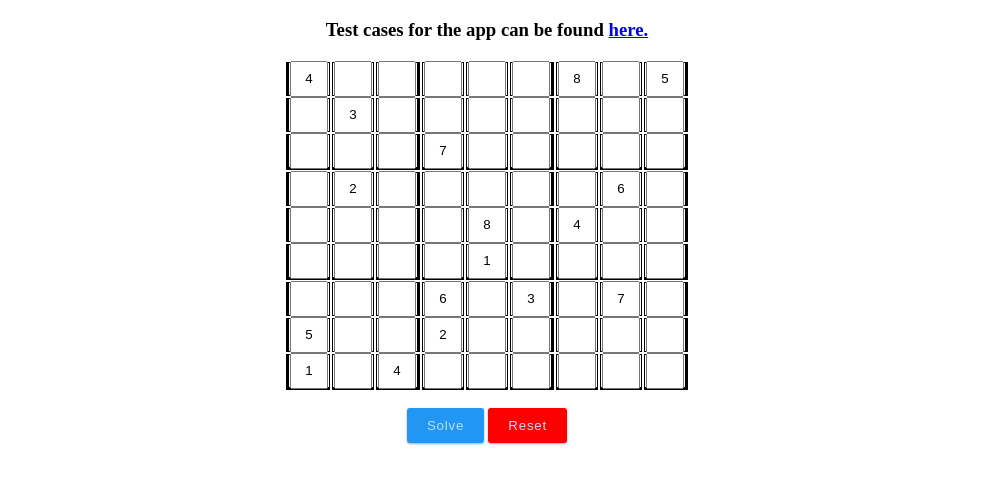
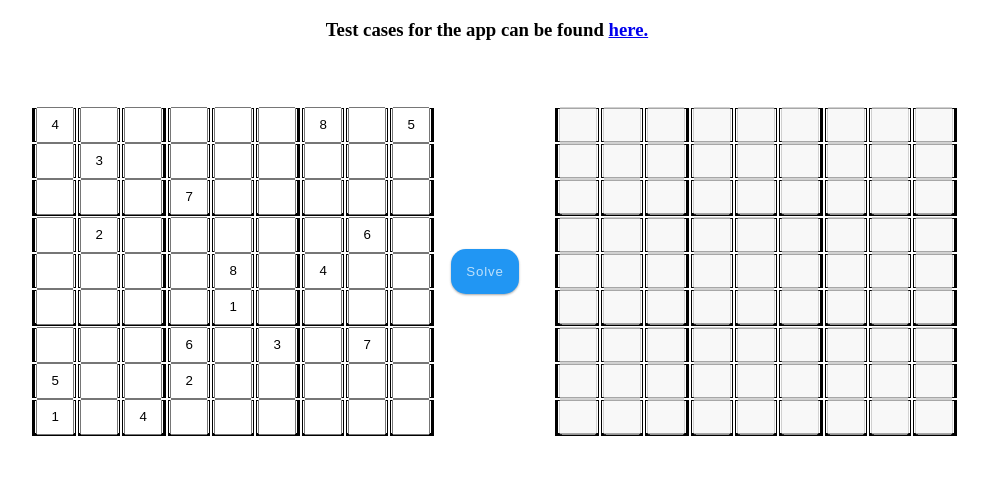
Before and after one commit to tosinoni/sudoku, a website: page public/views/sudoku.html in a window 1280 px wide. Shown: the part 61-544 px from the top of the page, without its empty margins (153-1141 px from the left). Drawn offline with nearby package versions, Linux system fonts and the light colour scheme; some packages are replaced by stand-ins of ours; a script that the page names is missing.

Commit message:
[Issue #1] changed view

```diff
--- a/public/js/grid/sudoku-grid.css
+++ b/public/js/grid/sudoku-grid.css
@@ -20,8 +20,14 @@ tr:nth-child(3n) td {
   border-bottom:solid ;
 }
 
-.btn-box {
-    text-align: center;
+.inline{
+    display: inline-flex;
+    align-items: center;
+    padding: 15px;
+}
+
+.center {
+  text-align: center;
 }
 
 input[type=number]{
@@ -43,28 +49,20 @@ input.ng-invalid {
     background-color: pink;
 }
 
-.btn {
+button {
   background: #2196F3;
   color: #bce0fb;
   border: none;
   padding: 10px 20px;
-  border-radius: 3px;
+  border-radius: 15px;
   letter-spacing: 0.06em;
   text-decoration: aliceblue;
   outline: none;
   box-shadow: 0 1px 3px rgba(0, 0, 0, 0.12), 0 1px 2px rgba(0, 0, 0, 0.24);
   transition: all 0.3s cubic-bezier(0.25, 0.8, 0.25, 1);
-  display:inline-block;
   cursor: pointer;
 }
 
-.btn-reset {
-    background: red;
-}
-
-.btn-reset , .btn-submit {
-    display:inline-block;
-}
 .btn-submit:hover {
   background: rgb(25, 107, 170);
   color: #bce0fb;
--- a/public/js/grid/sudoku-grid.js
+++ b/public/js/grid/sudoku-grid.js
@@ -1,71 +1,12 @@
 'use strict';
-function sudokuGridController($scope, $element, $attrs, sudokuService, sudokuSolver) {
-    var ctrl = this;
-
-    // this function verifies a grid on input change for a square
-    ctrl.change = function() {
-        ctrl.verifyGrid();
-    }
-
-    //this function resets a grid to its default sequence
-    ctrl.reset = function() {
-        ctrl.grid = angular.copy(ctrl.originalGrid);
-    }
-
-    //this function checks every square to make sure it's valid
-    ctrl.verifyGrid = function() {
-        for (var row of ctrl.grid) {
-            for (var col of row) {
-                ctrl.isSquareValid(col)
-            }
-        }
-    }
-
-    ctrl.isSquareValid = function(square) {
-        var modelGrid = sudokuService.getModelGrid(ctrl.grid);
-        var isValid = sudokuService.isSequenceValidForSquare(modelGrid, square.id, modelGrid[square.id]);
-
-        //set the validity of the square in the form
-        $scope.frm[square.id].$setValidity("number", isValid);
-    }
-
-    ctrl.solve = function() {
-        if (!$scope.frm.$valid) {
-            swal("Oops", "The grid is having some issues", "error");
-        } else {
-            var modelGrid = sudokuService.getModelGrid(ctrl.grid);
-            //parsing the grid for the solve method in sudoku solver
-            var parsedGrid = sudokuSolver.parseGrid(modelGrid);
-
-            //calculating the time it takes to solve the puzzle
-            var t0 = performance.now();
-            var solvedGrid = sudokuSolver.solve(parsedGrid);
-            var t1 = performance.now();
-            var timetakenForAlgorithm = Math.round(t1 - t0)/1000 + " seconds";
-
-            if (solvedGrid) {
-                ctrl.grid = sudokuService.getGridForDisplay(solvedGrid);
-                swal("Yaaah", "Puzzle has been solved in " + timetakenForAlgorithm, "success");
-            } else {
-                swal("Oops", "solution could not be found", "error");
-            }
-
-        }
-    }
-
-    angular.element(document).ready(function () {
-        ctrl.originalGrid = angular.copy(ctrl.grid);
-        ctrl.verifyGrid();
-        $scope.$apply();
-    });
-}
 
 angular.module('SUDOKU')
   .component('sudokuGrid', {
     restrict: 'E',
     templateUrl: '/views/sudoku-grid.html',
-    controller: sudokuGridController,
     bindings: {
-        grid: '='
+        grid: '=',
+        change: '&changeFn',
+        disable: '='
     }
 });
--- a/public/js/sudoku-solver.js
+++ b/public/js/sudoku-solver.js
@@ -120,9 +120,6 @@ angular.module('SUDOKU')
         //choose the best square to expand
         var bestSquare = getBestSquare(grid);
 
-        console.log(bestSquare);
-        console.log(grid);
-
         //search for the right value to fill in the square from the possible values
         if (bestSquare) {
             for (var sqrValue of bestSquare.values) {
--- a/public/js/sudoku.js
+++ b/public/js/sudoku.js
@@ -1,7 +1,59 @@
 // Declare app level module which depends on filters, and services
 angular.module('SUDOKU', [])
-  .controller('SudokuController', function ($scope, sudokuService) {
+  .controller('SudokuController', function ($scope, sudokuService, sudokuSolver) {
 
-      var gridSequence = "4.....8.5.3..........7......2.....6.....8.4......1.......6.3.7.5..2.....1.4......";
-      $scope.grid = sudokuService.getGridForDisplay(gridSequence);
+    var gridSequence = "4.....8.5.3..........7......2.....6.....8.4......1.......6.3.7.5..2.....1.4......";
+    $scope.grid = sudokuService.getGridForDisplay(gridSequence);
+    $scope.solvedGrid = sudokuService.getGridForDisplay();
+
+    // this function verifies a grid on input change for a square
+    $scope.change = function() {
+        $scope.verifyGrid();
+    }
+
+    //this function checks every square to make sure it's valid
+    $scope.verifyGrid = function() {
+        for (var row of $scope.grid) {
+            for (var col of row) {
+                $scope.isSquareValid(col)
+            }
+        }
+    }
+
+    $scope.isSquareValid = function(square) {
+        var modelGrid = sudokuService.getModelGrid($scope.grid);
+        var isValid = sudokuService.isSequenceValidForSquare(modelGrid, square.id, modelGrid[square.id]);
+
+        //set the validity of the square in the form
+        $scope.frm[square.id].$setValidity("number", isValid);
+    }
+
+    $scope.solve = function() {
+        if (!$scope.frm.$valid) {
+            swal("Oops", "The grid is having some issues", "error");
+        } else {
+            var modelGrid = sudokuService.getModelGrid($scope.grid);
+            //parsing the grid for the solve method in sudoku solver
+            var parsedGrid = sudokuSolver.parseGrid(modelGrid);
+
+            //calculating the time it takes to solve the puzzle
+            var t0 = performance.now();
+            var solvedGrid = sudokuSolver.solve(parsedGrid);
+            var t1 = performance.now();
+            var timetakenForAlgorithm = Math.round(t1 - t0)/1000 + " seconds";
+
+            if (solvedGrid) {
+                $scope.solvedGrid = sudokuService.getGridForDisplay(solvedGrid);
+                swal("Yaaah", "Puzzle has been solved in " + timetakenForAlgorithm, "success");
+            } else {
+                swal("Oops", "Sorry. The provided puzzle can not be solved.", "error");
+            }
+
+        }
+    }
+
+    angular.element(document).ready(function () {
+        $scope.verifyGrid();
+        $scope.$apply();
+    });
   });
--- a/public/views/sudoku-grid.html
+++ b/public/views/sudoku-grid.html
@@ -1,18 +1,10 @@
 <div>
-    <form name="frm" ng-submit="$ctrl.solve()">
         <table>
             <tr ng-repeat="row in $ctrl.grid">
                     <td  ng-repeat="col in row">
                         <input type="number" name="{{col.id}}" ng-model="col.val" ng-change="$ctrl.change()"
-                               value="{{col.val}}" maxlength="1" min="1">
+                               ng-disabled="$ctrl.disable" value="{{col.val}}" maxlength="1" min="1">
                     </td>
             </tr>
         </table>
-
-        <div class="btn-box">
-            <button type="submit" class="btn btn-submit" ng-disabled="frm.$invalid">Solve</button>
-            <button type="reset" class="btn btn-reset" ng-click="$ctrl.reset()">Reset</button>
-        </div>
-
-    </form>
 </div>
--- a/public/views/sudoku.html
+++ b/public/views/sudoku.html
@@ -21,6 +21,12 @@
         </header>
         <h3 style="text-align: center;"> Test cases for the app can be found <a href="/views/sudoku-test.html">here.</a></h3>
 
-        <sudoku-grid grid="grid"></sudoku-grid>
+            <div class="center">
+                <form name="frm" ng-submit="solve()" class="inline">
+                    <sudoku-grid grid="grid" change-fn="change()" class="inline"></sudoku-grid>
+                    <button type="submit" class="btn btn-submit inline" ng-disabled="frm.$invalid">Solve</button>
+                </form>
+                <sudoku-grid grid="solvedGrid" disable=true class="inline"></sudoku-grid>
+            </div>
     </body>
 </html>
```
